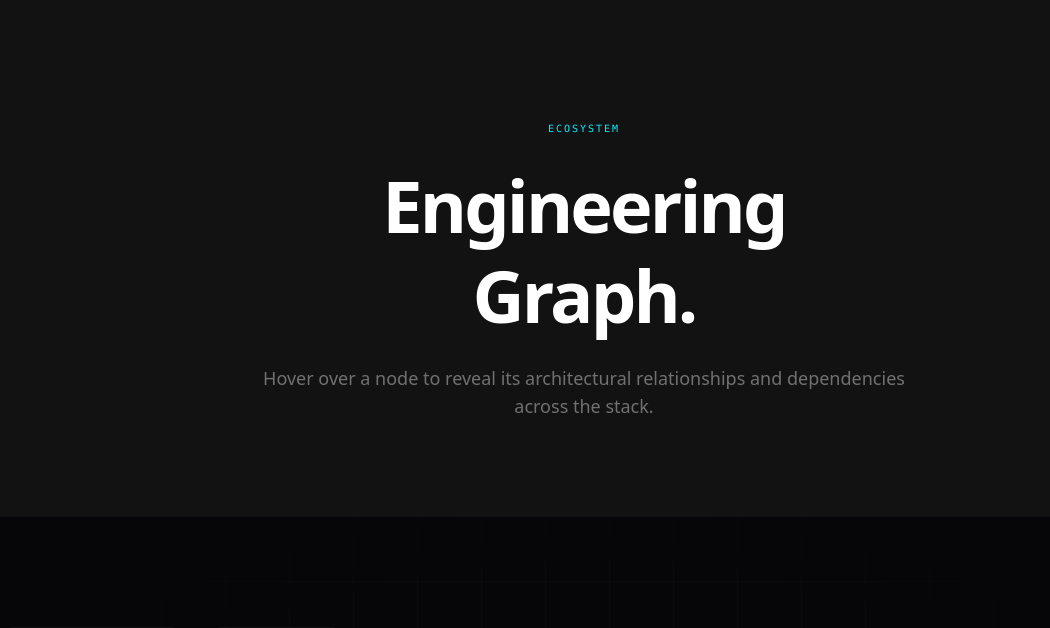
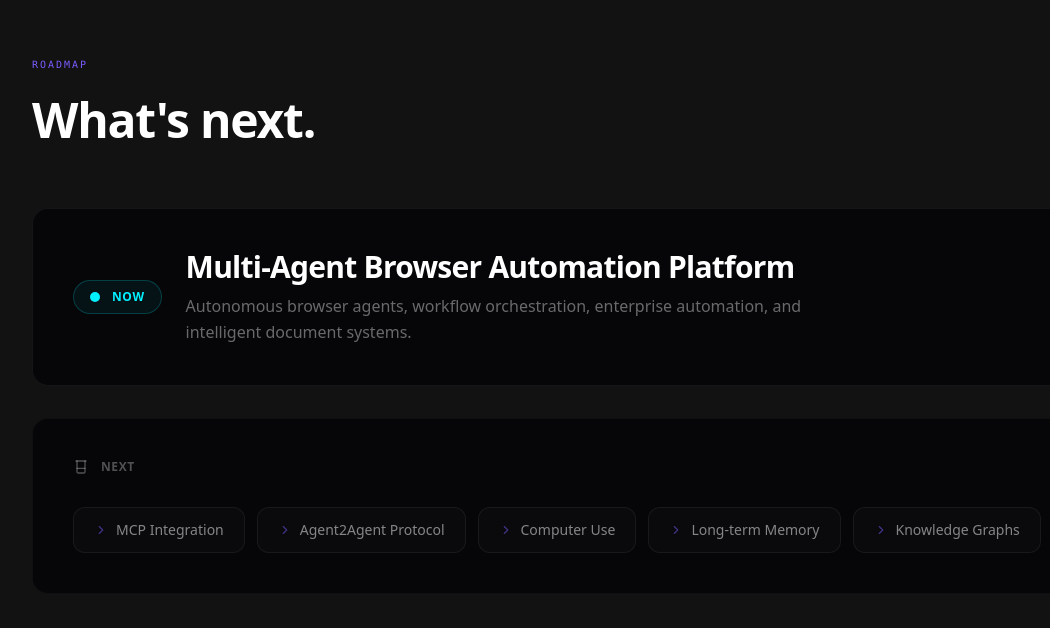
Before and after one commit to nyasalohiya/nyasa-portfolio, a Next.js app: page / in a window 1280 px wide. Shown: the part 1912-2540 px from the top of the page, without its empty margins (56-1106 px from the left). Built offline with nearby package versions, Linux system fonts and the light colour scheme.

Commit message:
Uncomment CurrentlyBuilding component in page.tsx

```diff
--- a/app/page.tsx
+++ b/app/page.tsx
@@ -14,7 +14,7 @@ export default function Home() {
     <>
       <Hero />
       <About />
-      {/* <CurrentlyBuilding /> */}
+      <CurrentlyBuilding />
       <TechStack />
       <Projects />
       <MoreProjects />
```
